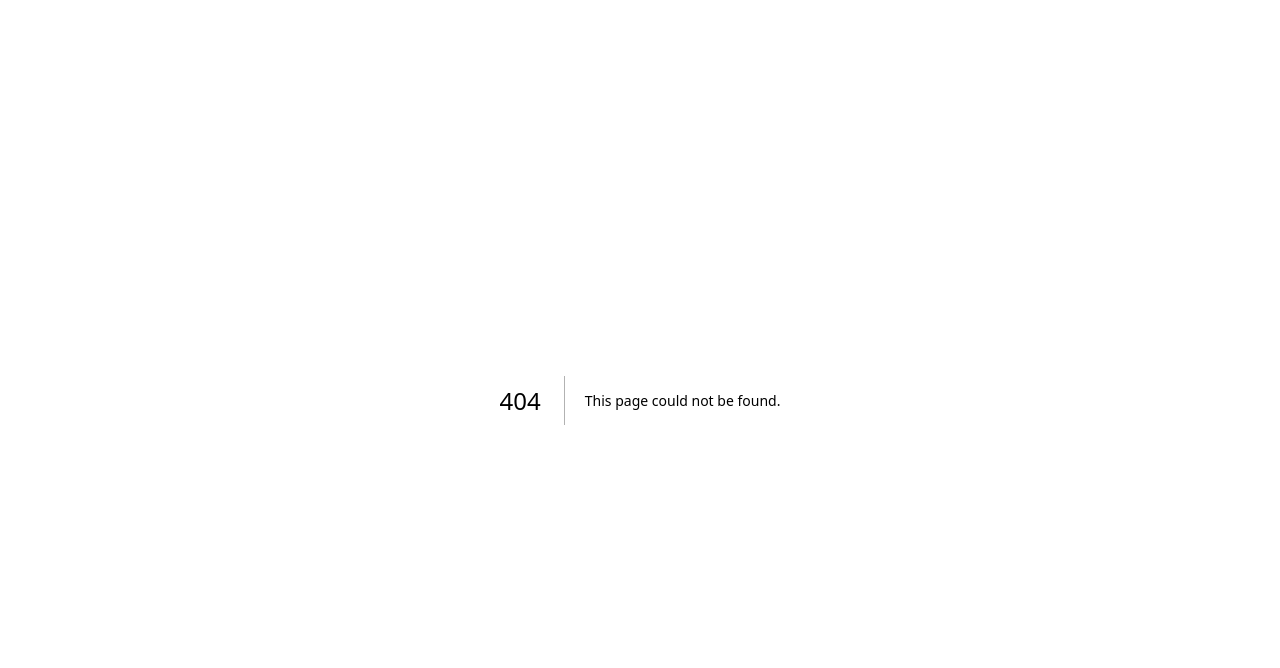
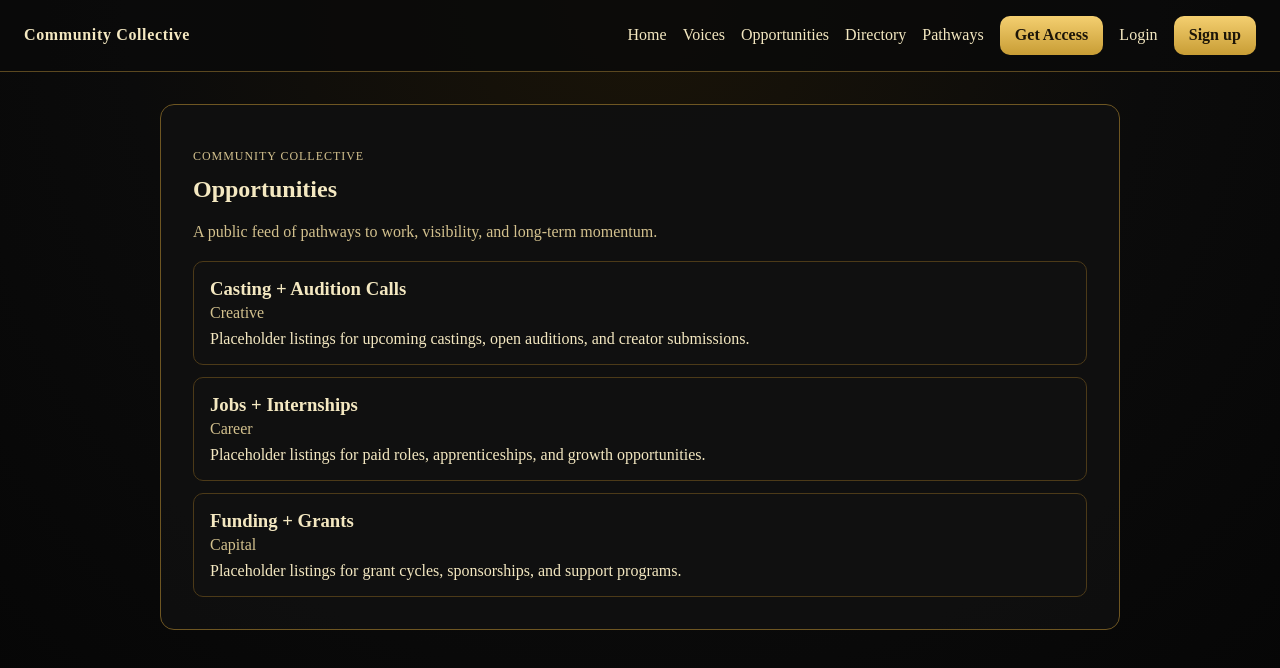
Before and after one commit to communitycollective00/community-collective, a Next.js app: page /opportunities in a window 1280 px wide. Before the commit this address had no page. Shown: the top 668 px of the page. Built offline with nearby package versions, Linux system fonts and the light colour scheme; no server answers.

Commit message:
Add public Community Collective section routes

```diff
--- a/app/components/auth-navbar.tsx
+++ b/app/components/auth-navbar.tsx
@@ -33,6 +33,10 @@ export default function AuthNavbar() {
       <div className="premium-brand">Community Collective</div>
       <div className="premium-links">
         <Link href="/">Home</Link>
+        <Link href="/voices">Voices</Link>
+        <Link href="/opportunities">Opportunities</Link>
+        <Link href="/directory">Directory</Link>
+        <Link href="/pathways">Pathways</Link>
         <Link href="/get-access" className="gold-link">Get Access</Link>
         {isAuthed ? (
           <>
--- /dev/null
+++ b/app/opportunities/page.tsx
@@ -0,0 +1,29 @@
+import AuthNavbar from "../components/auth-navbar";
+
+const opportunities = [
+  { title: "Casting + Audition Calls", type: "Creative", detail: "Placeholder listings for upcoming castings, open auditions, and creator submissions." },
+  { title: "Jobs + Internships", type: "Career", detail: "Placeholder listings for paid roles, apprenticeships, and growth opportunities." },
+  { title: "Funding + Grants", type: "Capital", detail: "Placeholder listings for grant cycles, sponsorships, and support programs." },
+];
+
+export default function OpportunitiesPage() {
+  return (
+    <main className="premium-page">
+      <AuthNavbar />
+      <section className="premium-card dashboard-card" style={{ marginTop: "2rem" }}>
+        <p className="muted" style={{ letterSpacing: "0.08em", textTransform: "uppercase", fontSize: 12 }}>Community Collective</p>
+        <h1 style={{ marginTop: 8 }}>Opportunities</h1>
+        <p className="muted">A public feed of pathways to work, visibility, and long-term momentum.</p>
+        <div className="submissions-list" style={{ marginTop: "1.25rem" }}>
+          {opportunities.map((opportunity, idx) => (
+            <article className="submission-item" key={idx}>
+              <h3 style={{ margin: "0 0 0.25rem" }}>{opportunity.title}</h3>
+              <p className="muted" style={{ margin: "0 0 0.5rem" }}>{opportunity.type}</p>
+              <p style={{ margin: 0 }}>{opportunity.detail}</p>
+            </article>
+          ))}
+        </div>
+      </section>
+    </main>
+  );
+}
```
Also changed, not shown: app/directory/page.tsx (added, +28 -0 lines), app/pathways/page.tsx (added, +28 -0 lines), app/voices/page.tsx (added, +29 -0 lines).
